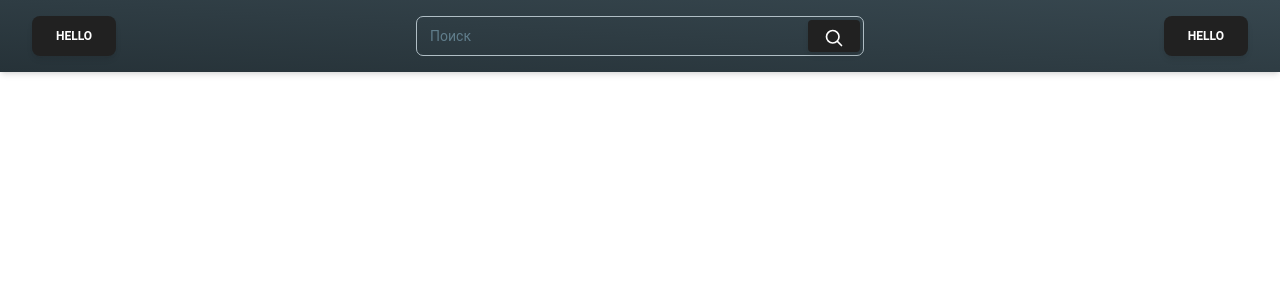
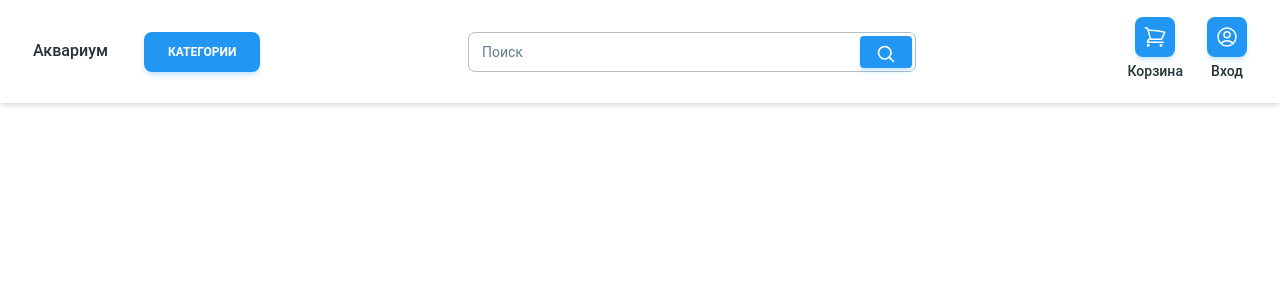
Before and after one commit to SuomixxXXxx/root-food-frontend, a React (Vite) app: page / in a window 1280 px wide. Shown: the top 300 px of the page. Built offline with nearby package versions, Linux system fonts and the light colour scheme.

Commit message:
[feat]: basic header complete

```diff
--- a/src/components/Header.jsx
+++ b/src/components/Header.jsx
@@ -11,16 +11,27 @@
   return (
     <Navbar
       variant="gradient"
-      color="blue-gray"
-      className="max-w-full rounded-none from-blue-gray-900 to-blue-gray-800"
+      color="white"
+      className="max-w-full rounded-none border-b-1 "
     >
-      <div className="flex flex-row justify-between flex-wrap">
-        <Button>Hello</Button>
+      <div className="flex flex-row justify-between flex-wrap items-center">
+        <div className="flex gap-5 h-max">
+          <Typography
+            as="a"
+            href="#"
+            className="mr-4 cursor-pointer py-1.5 font-medium"
+          >
+            Аквариум
+          </Typography>
 
-        <div className="relative flex w-full max-w-[28rem]">
+          <Button color="blue">Категории</Button>
+        </div>
+
+        <div className="relative flex w-full max-w-[28rem] h-max">
           <Input
-            type="email"
+            type="search"
             label="Поиск"
+            color="blue"
             // value={email}
             // onChange={onChange}
             className="pr-20"
@@ -30,7 +41,7 @@
           />
           <Button
             size="sm"
-            // color={email ? "gray" : "blue-gray"}
+            color="blue"
             // disabled={!email}
             className="!absolute right-1 top-1 bottom-1 rounded"
           >
@@ -40,7 +51,7 @@
               viewBox="0 0 24 24"
               strokeWidth={2}
               stroke="currentColor"
-              className="size-5"
+              className="m-auto size-5 "
             >
               <path
                 strokeLinecap="round"
@@ -50,8 +61,50 @@
             </svg>
           </Button>
         </div>
-
-        <Button>Hello</Button>
+        <div className="flex flex-row gap-5">
+          <div className="flex flex-col items-center max-h-fit">
+            <IconButton color="blue">
+              <svg
+                xmlns="http://www.w3.org/2000/svg"
+                fill="none"
+                viewBox="0 0 24 24"
+                strokeWidth={1.5}
+                stroke="currentColor"
+                className="size-6"
+              >
+                <path
+                  strokeLinecap="round"
+                  strokeLinejoin="round"
+                  d="M2.25 3h1.386c.51 0 .955.343 1.087.835l.383 1.437M7.5 14.25a3 3 0 0 0-3 3h15.75m-12.75-3h11.218c1.121-2.3 2.1-4.684 2.924-7.138a60.114 60.114 0 0 0-16.536-1.84M7.5 14.25 5.106 5.272M6 20.25a.75.75 0 1 1-1.5 0 .75.75 0 0 1 1.5 0Zm12.75 0a.75.75 0 1 1-1.5 0 .75.75 0 0 1 1.5 0Z"
+                />
+              </svg>
+            </IconButton>
+            <Typography as="li" variant="small" className="p-1 font-medium">
+              <a className="flex">Корзина</a>
+            </Typography>
+          </div>
+          <div className="flex flex-col items-center max-h-fit">
+            <IconButton color="blue">
+              <svg
+                xmlns="http://www.w3.org/2000/svg"
+                fill="none"
+                viewBox="0 0 24 24"
+                strokeWidth={1.5}
+                stroke="currentColor"
+                className="size-6"
+              >
+                <path
+                  strokeLinecap="round"
+                  strokeLinejoin="round"
+                  d="M17.982 18.725A7.488 7.488 0 0 0 12 15.75a7.488 7.488 0 0 0-5.982 2.975m11.963 0a9 9 0 1 0-11.963 0m11.963 0A8.966 8.966 0 0 1 12 21a8.966 8.966 0 0 1-5.982-2.275M15 9.75a3 3 0 1 1-6 0 3 3 0 0 1 6 0Z"
+                />
+              </svg>
+            </IconButton>
+            <Typography as="li" variant="small" className="p-1 font-medium">
+              <a className="flex">Вход</a>
+            </Typography>
+          </div>
+        </div>
       </div>
     </Navbar>
   );
```
